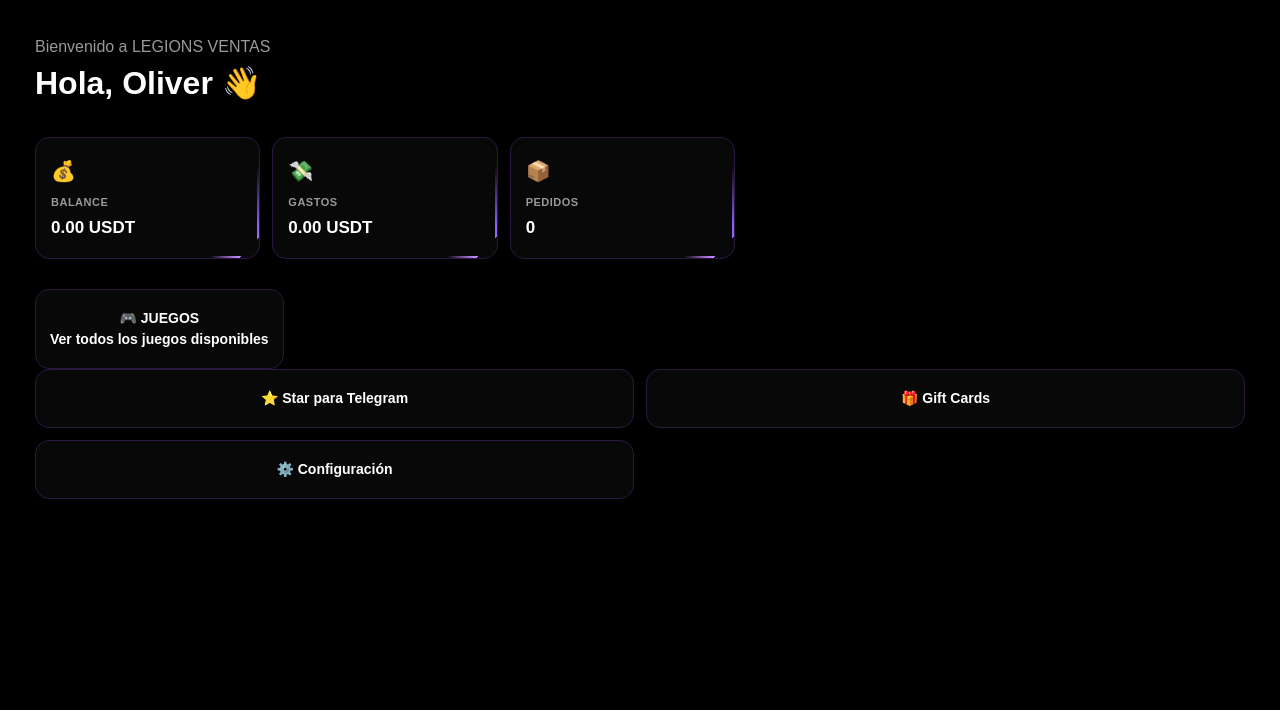
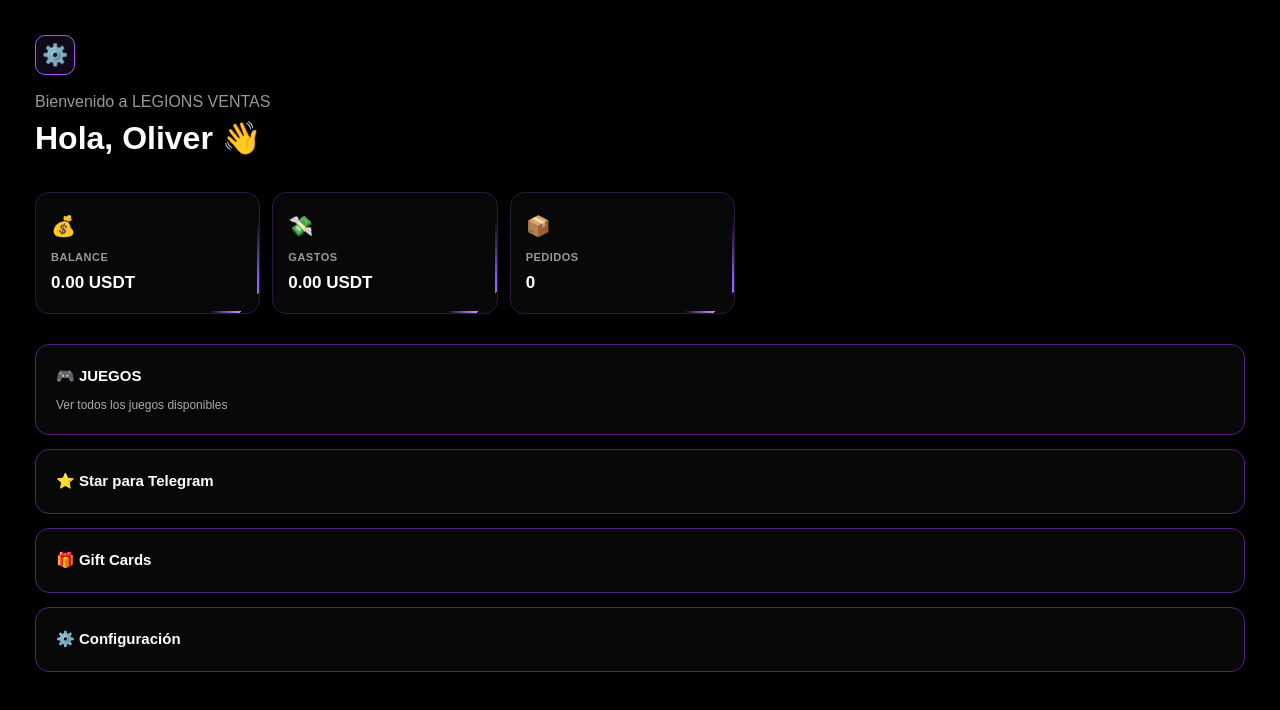
Before and after one commit to juliocesarblancomedina08-tech/Recargas-de-diamantes, a Next.js app: page /dashboard in a window 1280 px wide. Shown: the top 710 px of the page. Built offline with nearby package versions, Linux system fonts and the light colour scheme.

Commit message:
Update globals.css

```diff
--- a/app/globals.css
+++ b/app/globals.css
@@ -927,3 +927,82 @@
     font-size: 12px;
   }
 }
+/* ===== ORGANIZACIÓN DEL DASHBOARD ===== */
+
+.dashboard-header {
+  position: relative;
+  padding-top: 55px;
+}
+
+.dashboard-header::after {
+  content: "⚙️";
+  position: absolute;
+  top: 0;
+  left: 0;
+  width: 40px;
+  height: 40px;
+  display: flex;
+  align-items: center;
+  justify-content: center;
+  background: #10091a;
+  border: 1px solid #a855f7;
+  border-radius: 10px;
+  font-size: 21px;
+}
+
+.dashboard-menu {
+  display: flex;
+  flex-direction: column;
+  gap: 14px;
+}
+
+.dashboard-menu > button,
+.dashboard-extra-menu > button {
+  width: 100%;
+  min-height: 65px;
+  text-align: left;
+  padding: 20px;
+  background: #080808;
+  border: 1px solid #542080;
+  border-radius: 14px;
+  color: white;
+  font-size: 15px;
+  font-weight: 800;
+}
+
+.dashboard-menu > button p {
+  margin: 8px 0 0;
+  color: #aaaaaa;
+  font-size: 12px;
+  font-weight: 500;
+}
+
+.dashboard-extra-menu {
+  display: flex;
+  flex-direction: column;
+  gap: 14px;
+  width: 100%;
+}
+
+.dashboard-menu > h2 {
+  margin-top: 10px;
+}
+
+@media (max-width: 700px) {
+  .dashboard-header {
+    padding-top: 52px;
+  }
+
+  .dashboard-extra-menu {
+    display: flex;
+    flex-direction: column;
+  }
+
+  .dashboard-menu > button,
+  .dashboard-extra-menu > button {
+    width: 100%;
+    min-height: 60px;
+    padding: 18px;
+    font-size: 14px;
+  }
+}
```
